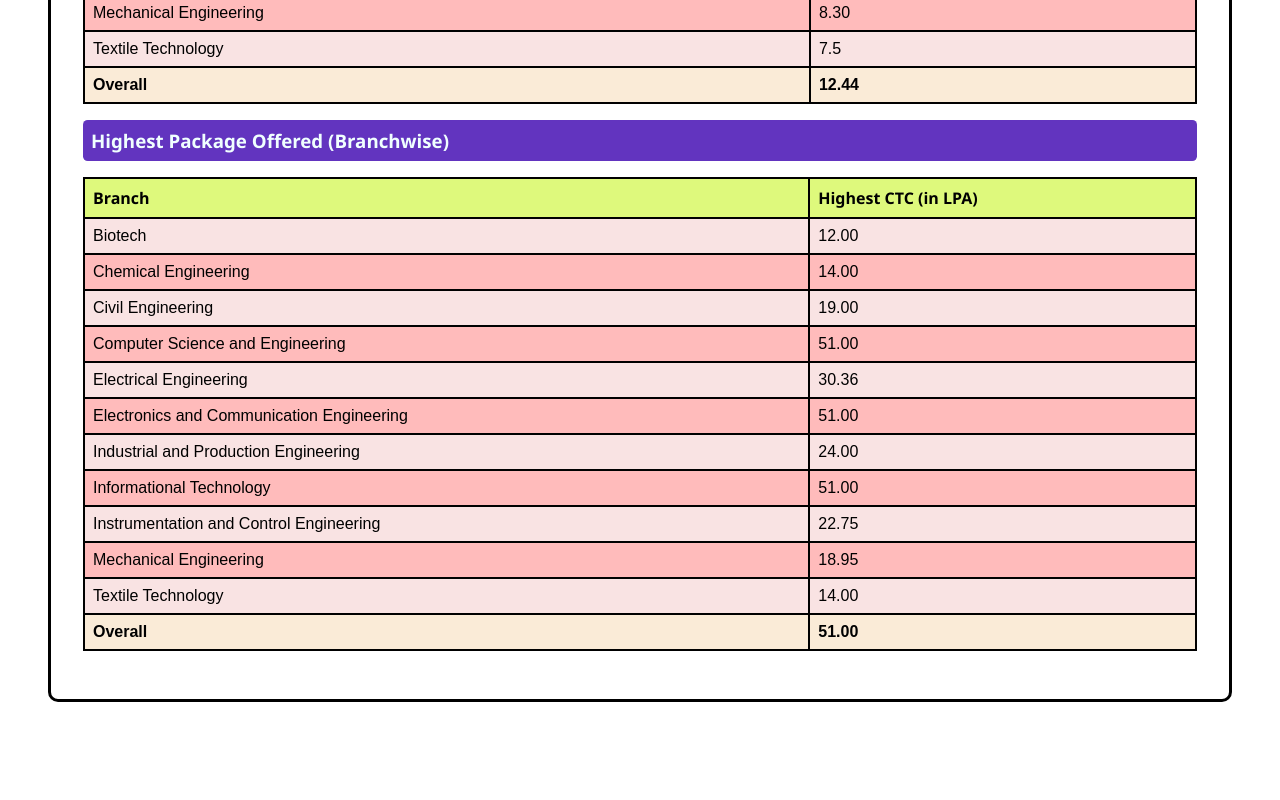
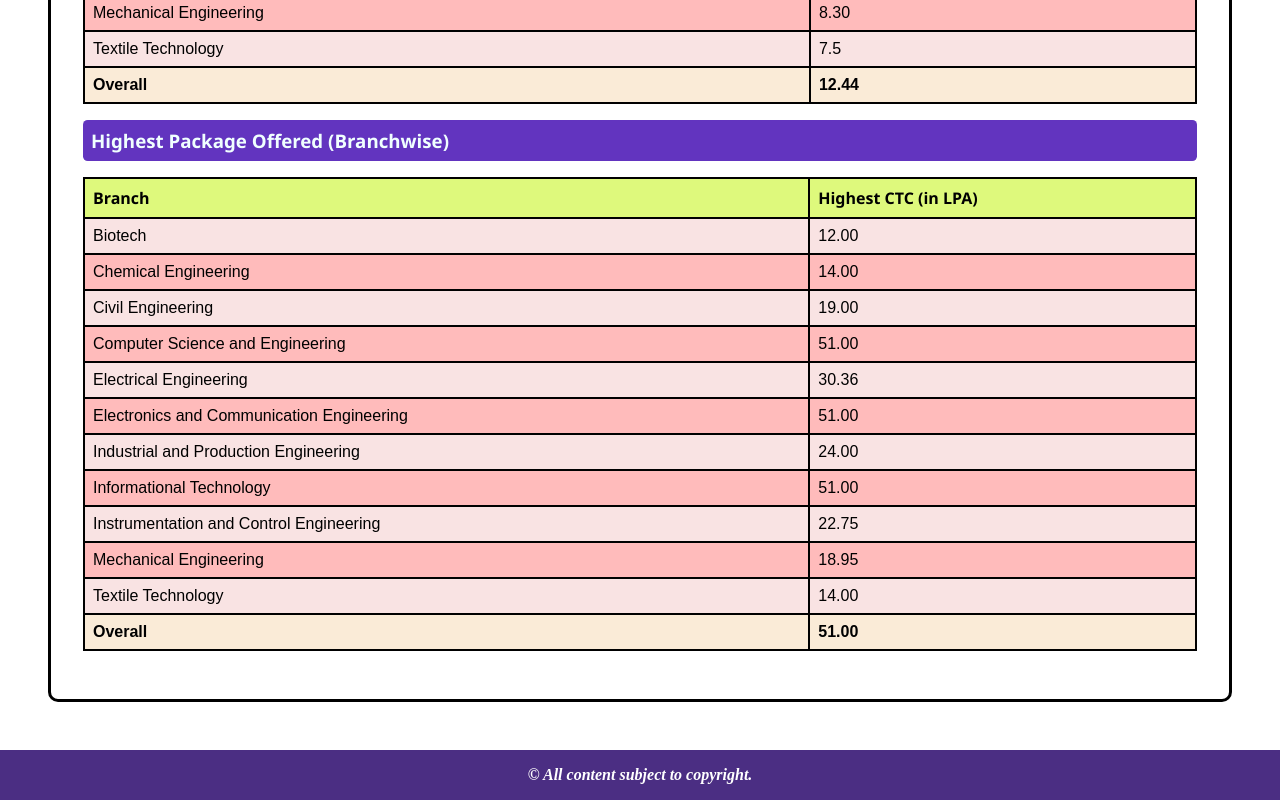
Before and after one commit to mee-vishal/first-year-project, a plain HTML site: page placement_2023.html in a window 1280 px wide. Shown: the part 2145-2945 px from the top of the page. Before the commit the page ends 2895 px from the top, so only its background shows below. Drawn offline with Linux system fonts and the light colour scheme.

Commit message:
Update placement_2023.html

```diff
--- a/placement_2023.html
+++ b/placement_2023.html
@@ -207,5 +207,8 @@
             </div>
         </section>
     </main>
+    <footer>
+        <b> &copy; All content subject to copyright.</b>
+    </footer>
 </body>
 </html>
```
